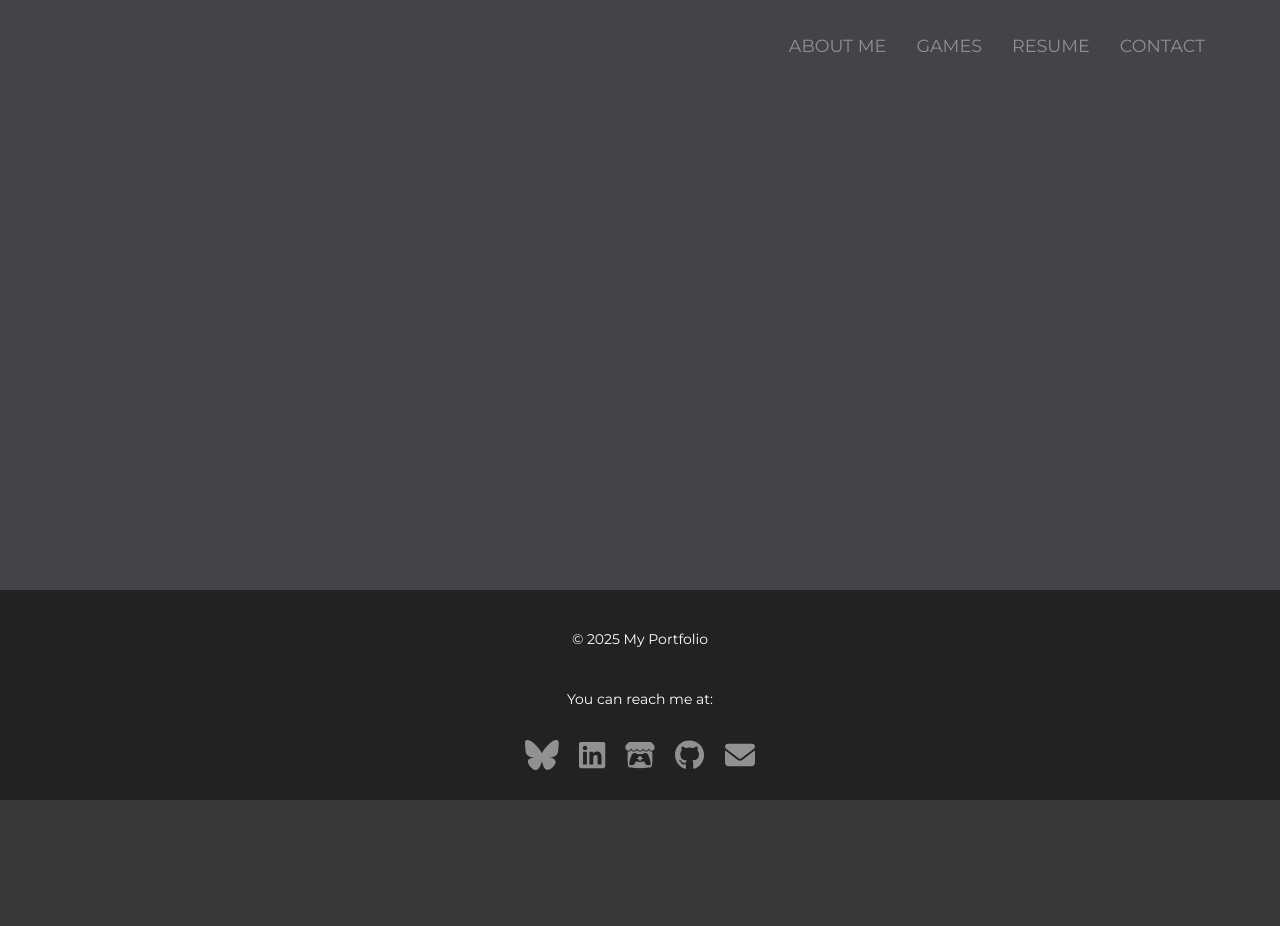
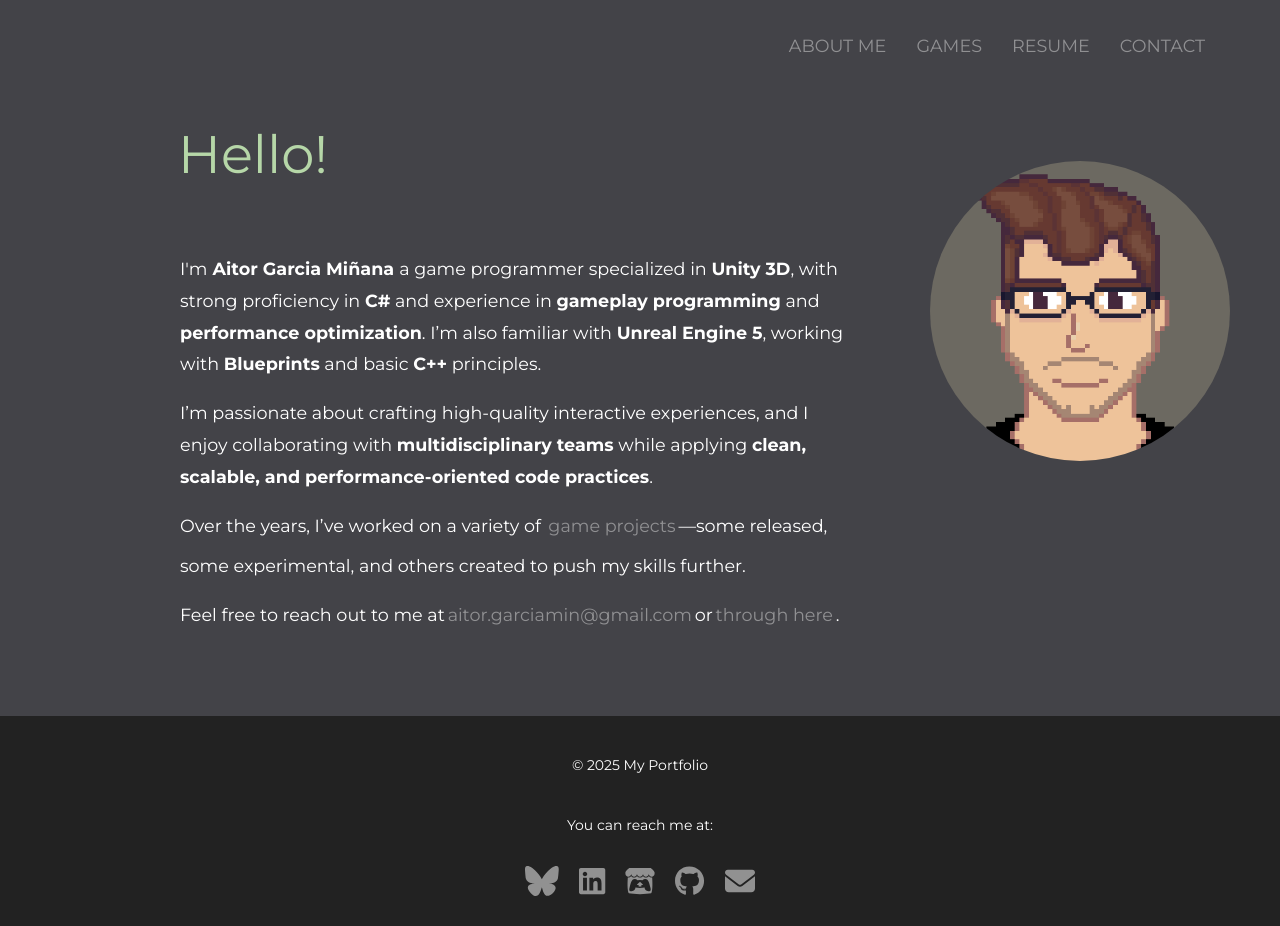
Before and after one commit to AitorGarciaM/Portfolio, a React (Vite) app in the folder react-folder/: page / in a window 1280 px wide. Before the commit the page ends 800 px from the top, so only its background shows below. Built offline with nearby package versions, Linux system fonts and the light colour scheme.

Commit message:
Corrected routing.

```diff
--- a/react-folder/package.json
+++ b/react-folder/package.json
@@ -34,5 +34,5 @@
     "globals": "^16.0.0",
     "vite": "^6.3.1"
   },
-  "homepage": "https://github.com/AitorGarciaM/Portfolio"
+  "homepage": "https://github.com/AitorGarciaM/Portfolio/"
 }
--- a/react-folder/src/App.jsx
+++ b/react-folder/src/App.jsx
@@ -21,10 +21,10 @@ function App() {
         <section className='main'>
           {/*define web routes.*/}
           <Routes>
-            <Route path='/Portfolio/about_me' element={<Home />} />
-            <Route path='/Portfolio/games' element={<Games />} />
-            <Route path='/Portfolio/resume' element={<Resume />} />
-            <Route path='/Portfolio/contact' element={<Contact />} />
+            <Route path='/' element={<Home />} />
+            <Route path='/games' element={<Games />} />
+            <Route path='/resume' element={<Resume />} />
+            <Route path='/contact' element={<Contact />} />
           </Routes>
         </section>
         <Footer />
```
